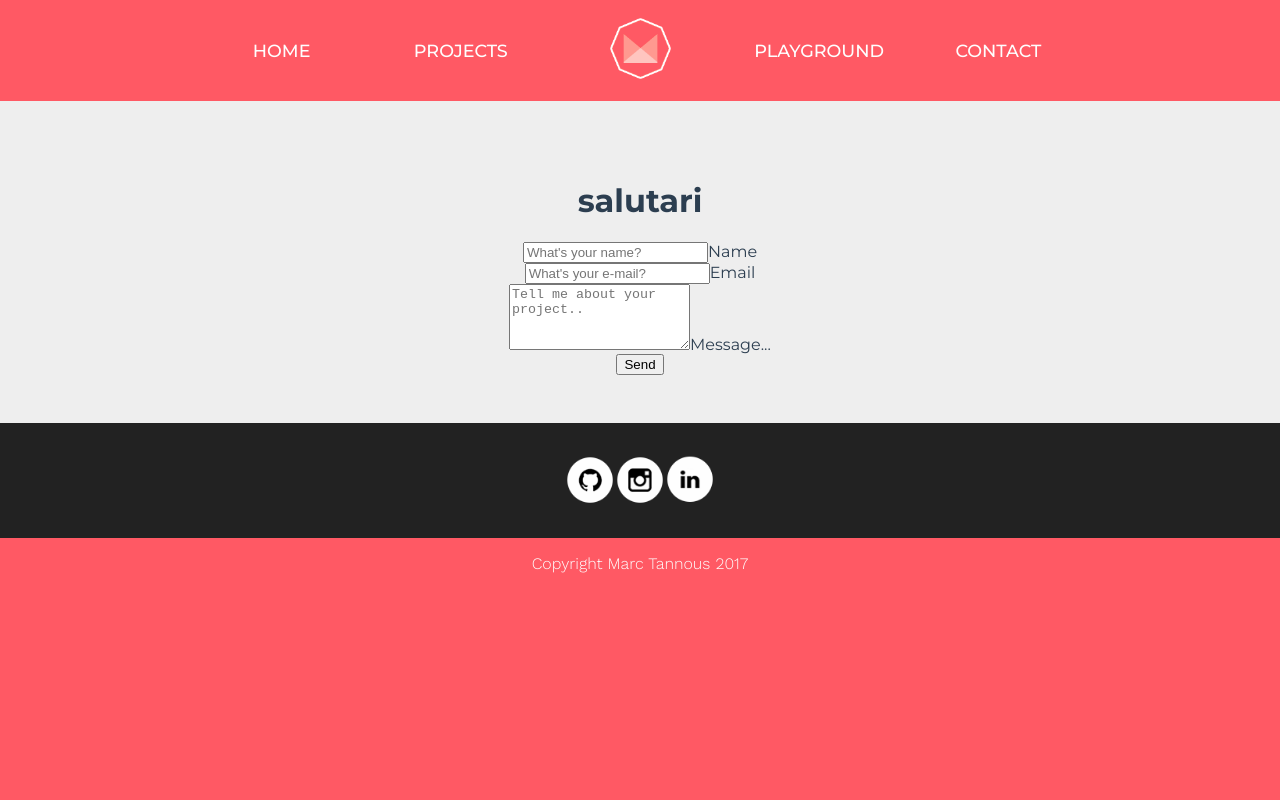
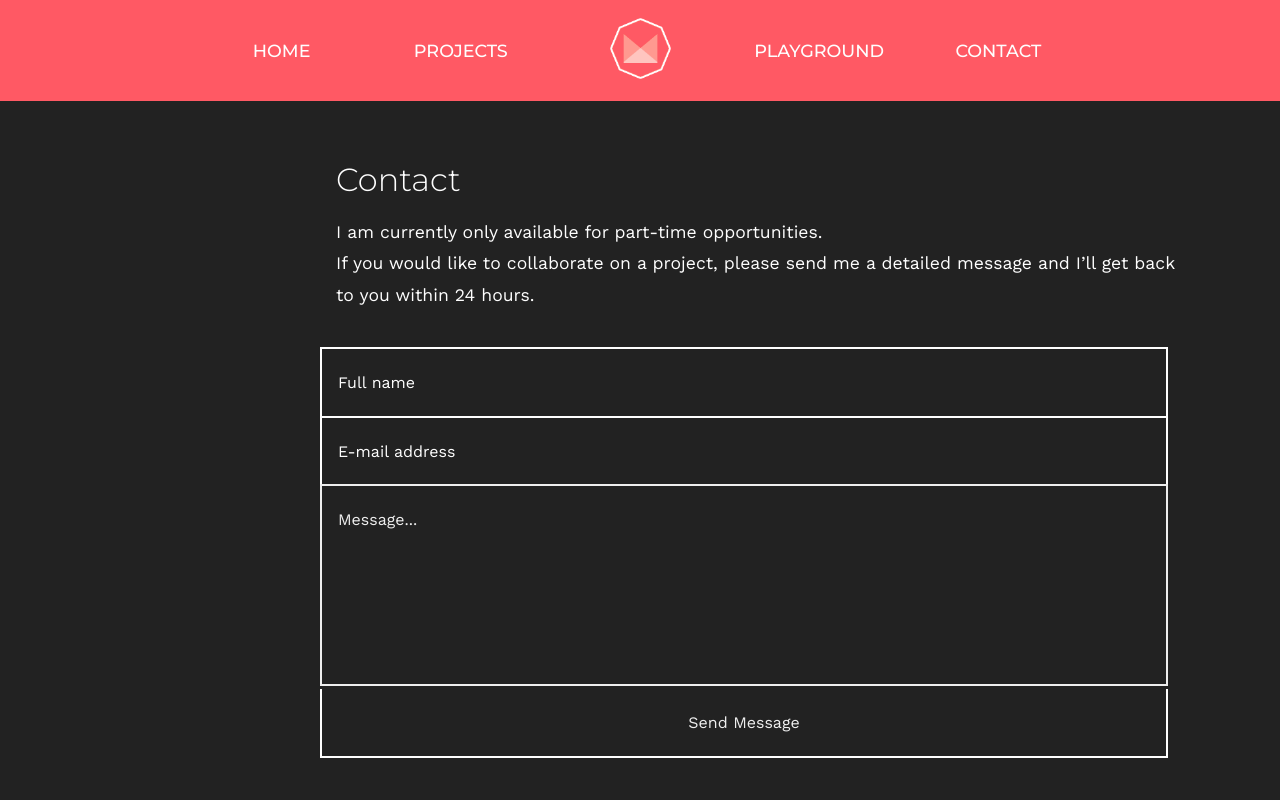
Before and after one commit to tannousmarc/portfolio-vue, a Vue app: page /contact in a window 1280 px wide. Shown: the top 800 px of the page. Built offline with nearby package versions, Linux system fonts and the light colour scheme.

Commit message:
contact page

```diff
--- a/src/App.vue
+++ b/src/App.vue
@@ -13,11 +13,7 @@ export default {
     loadFooter: function (id) {
       let self = this
       if (id === 1) {
-        // Account for fading in animation
-        setTimeout(function () {
-          console.log('DUPA')
-          self.loaded = true
-        }, 400)
+        self.loaded = true
       } else {
         // navigated away, unload footer to re-calculate bottom
         this.loaded = false
--- a/src/components/TheAboutSection.vue
+++ b/src/components/TheAboutSection.vue
@@ -7,7 +7,7 @@
     <h1>Hi.</h1>
     <p>
       I'm Marc Tannous. I like to brag about being a <a href = "https://www.google-melange.com/archive/gci/2014">Google award-winning developer</a>.<br/>
-      I'm currently a Technology Analyst Intern at J.P.Morgan Chase.<br /> I'll be available for new adventures in September '18.<br />
+      Currently, I'm a Technology Analyst Intern at J.P.Morgan.<br /> I'll be available for new adventures in September '18.<br />
       Here's a <router-link to = "projects">list of selected projects</router-link>
       that I've been hired to work on over the past few years.
     </p>
--- a/src/components/TheContact.vue
+++ b/src/components/TheContact.vue
@@ -5,23 +5,24 @@
 </div>
 <div v-else key="loaded">
   <div id = "contactpage">
-    <h1>salutari</h1>
+    <div id = "contactpage-description">
+      <h1>Contact</h1>
+      <p>I am currently only available for part-time opportunities.<br />
+      If you would like to collaborate on a project, please send me a detailed message and I’ll get back to you within 24 hours.
+      </p>
+    </div>
     <form action="../assets/form.php" method="post">
       <div class="field name-box">
-          <input type="text" id="name" name="name" placeholder="What's your name?"/>
-          <label for="name" id="labelname">Name</label>
+          <input type="text" id="name" name="name" placeholder="Full name"/>
       </div>
 
       <div class="field email-box">
-          <input type="text" id="email" name="email" placeholder="What's your e-mail?"/>
-          <label for="email" id="labelemail">Email</label>
+          <input type="text" id="email" name="email" placeholder="E-mail address"/>
       </div>
       <div class="field msg-box">
-          <textarea id="msg" rows="4" name="message" placeholder="Tell me about your project.."></textarea>
-          <label for="msg" class="formToggle" id="labelmsg">Message...</label>
+          <textarea id="msg" rows="4" name="message" placeholder="Message..."></textarea>
       </div>
-
-      <input class="button" type="submit" value="Send" />
+      <input class="button" type="submit" value="Send Message" />
     </form>
   </div>
 </div>
@@ -40,10 +41,8 @@ export default {
   },
   mounted: function () {
     let self = this
-    setTimeout(function () {
-      self.loading = false
-      self.$emit('loaded', 1)
-    }, 300)
+    self.loading = false
+    self.$emit('loaded', 1)
   },
   beforeDestroy: function () {
     this.$emit('loaded', 0)
@@ -60,8 +59,179 @@ export default {
   transition: all 0.25s ease-in-out;
 }
 #contactpage{
-  padding: 10em 20em 3em;
-  background-color: #EEE;
+  padding: 10em 20em 5em;
+  background-color: #222;
+  color: #fefefe;
+}
+p{
+  font-family: 'Work Sans', sans-serif;
+  font-weight: 400;
+  color: #fefefe;
+  font-size: 1.1em;
+  line-height: 1.8em;
+  margin: 0;
+  padding: 1em 0em 2em;
+}
+h1{
+  font-weight: 300;
+  margin: 0px;
+  padding: 0px;
+}
+
+input::-webkit-input-placeholder, textarea::-webkit-input-placeholder {
+  color: #222;
+}
+
+input:focus::-webkit-input-placeholder, textarea:focus::-webkit-input-placeholder {
+  color: #222;
+}
+
+input::-moz-placeholder, textarea::-moz-placeholder {
+  color: #222;
+
+}
+
+input:focus::-moz-placeholder, textarea:focus::-moz-placeholder {
+  color: #222;
+}
+
+input::placeholder, textarea::placeholder {
+  color: #aca49c;
+}
+
+input:focus::placeholder, textarea::focus:placeholder {
+  color: #222;
+}
+
+input::-ms-placeholder, textarea::-ms-placeholder {
+  color: #222;
+}
+
+input:focus::-ms-placeholder, textarea:focus::-ms-placeholder {
+  color: #fefefe;
+}
+
+/* on hover placeholder */
+
+input:hover::-webkit-input-placeholder, textarea:hover::-webkit-input-placeholder {
+  color: #fefefe;
+}
+
+input:hover:focus::-webkit-input-placeholder, textarea:hover:focus::-webkit-input-placeholder {
+  color: #fefefe;
+}
+
+input:hover::-moz-placeholder, textarea:hover::-moz-placeholder {
+  color: #fefefe;
+}
+
+input:hover:focus::-moz-placeholder, textarea:hover:focus::-moz-placeholder {
+  color: #fefefe;
+}
+
+input:hover::placeholder, textarea:hover::placeholder {
+  color: #fefefe;
+}
+
+input:hover:focus::placeholder, textarea:hover:focus::placeholder {
+  color: #fefefe;
+}
+
+input:hover::placeholder, textarea:hover::placeholder {
+  color: #fefefe;
+}
+
+input:hover:focus::-ms-placeholder, textarea:hover::focus:-ms-placeholder {
+  color: #fefefe;
+}
+
+#form {
+  position: relative;
+  width: 500px;
+  margin: 50px auto 100px auto;
+}
+#contactpage-description{
+  width: 53em;
+  padding: 0 1em;
+  margin: 0 auto;
+  text-align: left;
+}
+input {
+  width: 50.75em;
+  padding: 1.5em 1em;
+  margin: 0;
+  background: transparent;
+  outline: none;
+  font-family: 'Work Sans', sans-serif;
+  font-weight: 400;
+  color: #eee;
+  font-size: 1em;
+
+  border: solid 2px #fefefe;
+  border-bottom: none;
+
+  transition: all 0.3s ease-in-out;
+  -webkit-transition: all 0.3s ease-in-out;
+  -moz-transition: all 0.3s ease-in-out;
+  -ms-transition: all 0.3s ease-in-out;
+}
+input::placeholder{
+  font-family: 'Work Sans', sans-serif;
+  font-weight: 400;
+  color: #fefefe;
+  font-size: 1em;
+}
+textarea::placeholder{
+  font-family: 'Work Sans', sans-serif;
+  font-weight: 400;
+  color: #eee;
+  font-size: 1em;
+}
+
+input:hover {
+  background-color: #333;
+  color: #fefefe;
+}
+.button{
+  border-bottom: solid 2px #fefefe;
+
+}
+.button:hover{
+  background-color: #FF5964;
+  cursor: pointer;
+  cursor: hand;
+  border-color: #FF5964;
+}
+textarea {
+  width: 50.75em;
+  height: 150px;
+  padding: 1.5em 1em;
+  margin: 0;
+  background: transparent;
+  outline: none;
+  margin-top: -1px;
+  font-family: 'Work Sans', sans-serif;
+  font-weight: 400;
+  color: #fefefe;
+  font-size: 1em;
+
+  border: solid 2px #eee;
+
+  transition: all 0.3s ease-in-out;
+  -webkit-transition: all 0.3s ease-in-out;
+  -moz-transition: all 0.3s ease-in-out;
+  -ms-transition: all 0.3s ease-in-out;
+  resize: none;
+}
+input[type=submit] {
+  border-top: none;
+  margin-top: -1px;
+  width: 53em;
+}
+
+textarea:hover {
+  background: #333;
+  color: #fefefe;
 }
 
 </style>
--- a/src/components/TheHeroSection.vue
+++ b/src/components/TheHeroSection.vue
@@ -10,8 +10,8 @@ export default {
   name: 'TheHeroSection',
   data () {
     return {
-      title: 'I\'m Marc. I design and build fun stuff.',
-      subtitle: 'Still looking for a cool job title.'
+      title: 'Developer and designer living in Bristol,',
+      subtitle: 'currently working for J.P.Morgan.'
     }
   }
 }
@@ -21,23 +21,23 @@ export default {
 #hero{
   width: 100%;
   background-color: #FF5964;
-  padding: 15em 0;
+  padding: 14em 0;
   top: 0;
   z-index: 0;
   color: #fefefe;
 }
 h1{
   font-weight: 300;
-  font-size: 3.5em;
+  font-size: 2.5em;
   margin: 0;
   color: #fcfcfc;
   text-shadow : 0 1px 2px rgba(0,0,0,0.10);
 }
 h2{
-  font-weight: 200;
-  font-size: 2em;
+  font-weight: 300;
+  font-size: 2.5em;
   margin: 0;
   color: #fcfcfc;
-  text-shadow : 0 1px 2px rgba(0,0,0,0.15);
+  text-shadow : 0 1px 2px rgba(0,0,0,0.10);
 }
 </style>
```
